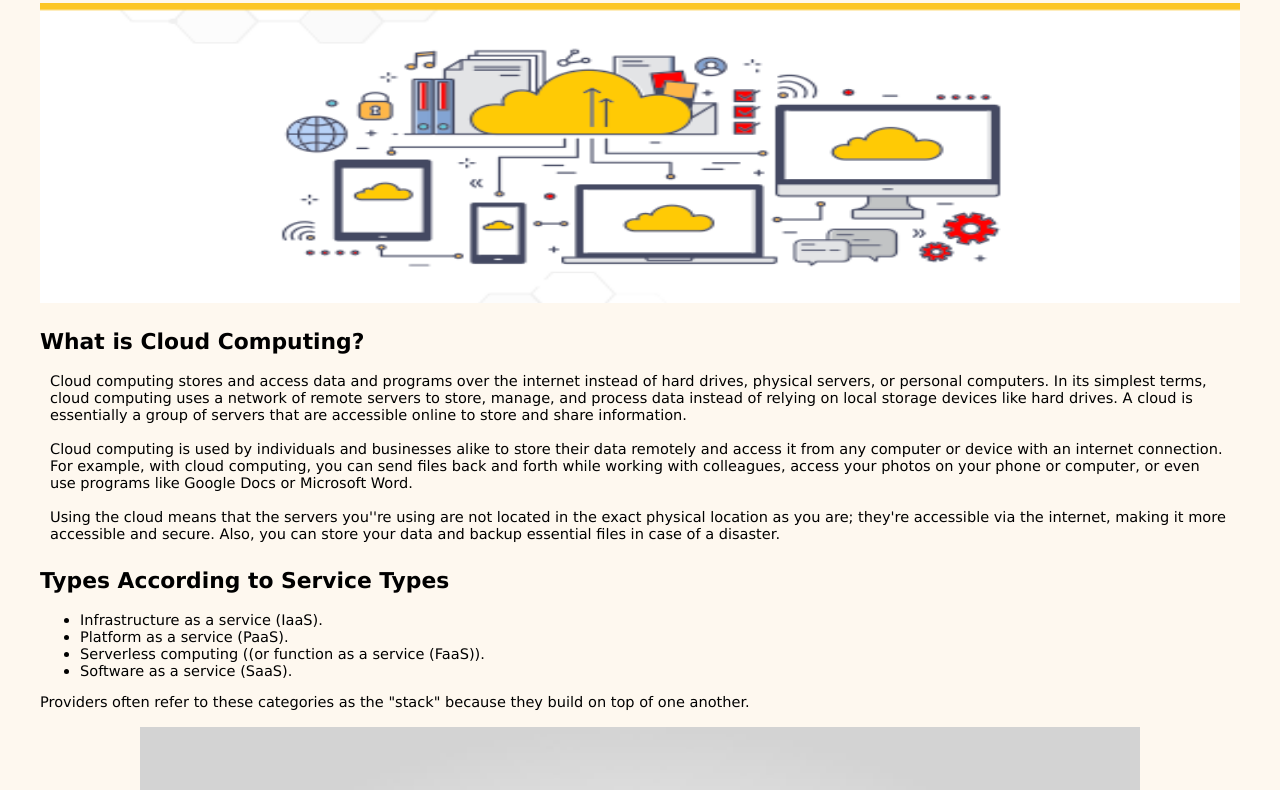
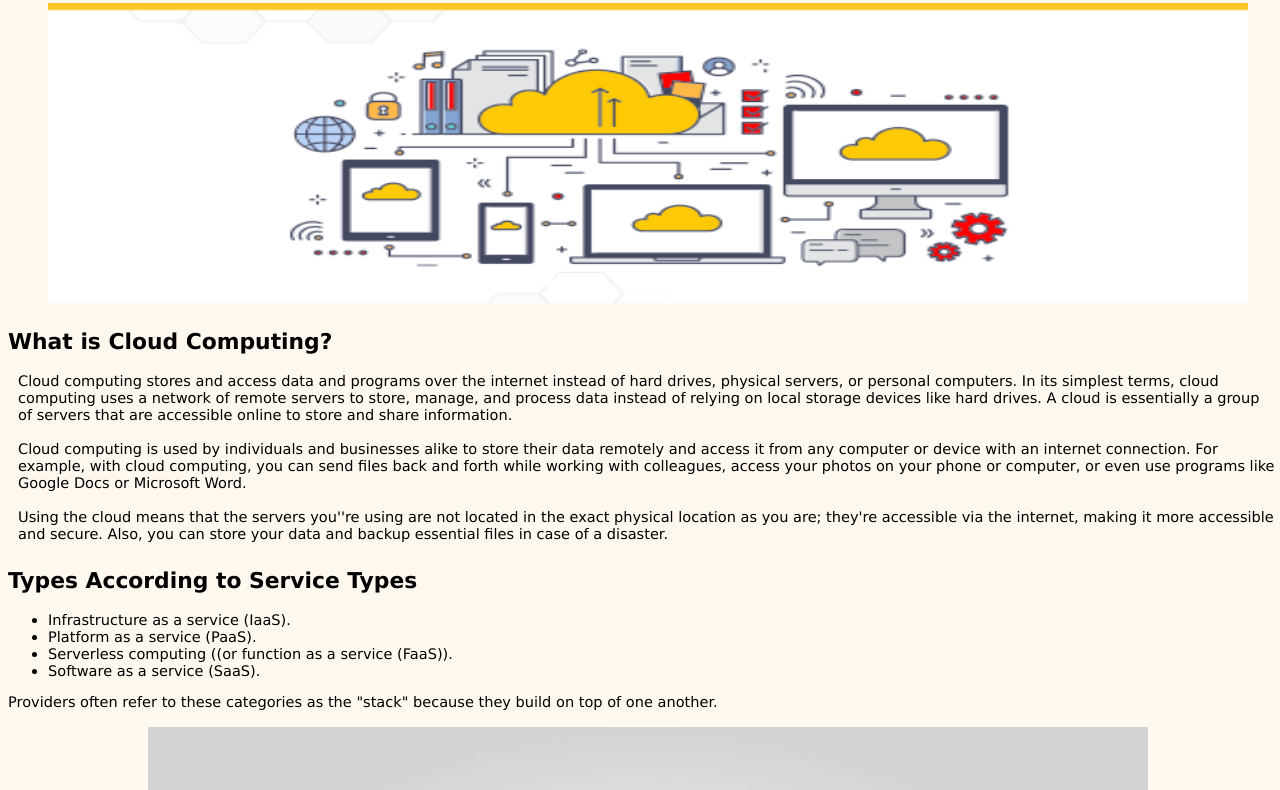
Before and after one commit to KC-LC101-June-22/js-assignment-4-html-me-something-nisharep, a website: page index.html in a window 1280 px wide. Shown: the part 70-860 px from the top of the page. Drawn offline with Linux system fonts and the light colour scheme.

Commit message:
HTML Me something final changes to fix margin

```diff
--- a/index.html
+++ b/index.html
@@ -6,7 +6,7 @@
    <body>
       <!-- Write your HTML in this file! -->
       <header><h1 id="mainHeading">Cloud Computing</h1>
-      <img  src="images/CLOUD_COMP1.png" alt="Cloud Computing" width="1200" height="300" style="align-items: center;">
+      <img  src="images/CLOUD_COMP1.png" alt="Cloud Computing" width="1200" height="300">
       </header>
 
       <main>
--- a/styles.css
+++ b/styles.css
@@ -19,8 +19,8 @@ p {
 
     body {
         width: 100%;
-        max-width: 1200px;
-        margin: 8px auto;
+        max-width: 100%;
+        margin: 8px;
         background-color: rgb(254, 248, 239);
         font-size: 70%;
         font-family:Verdana, Geneva, Tahoma, sans-serif;
```
